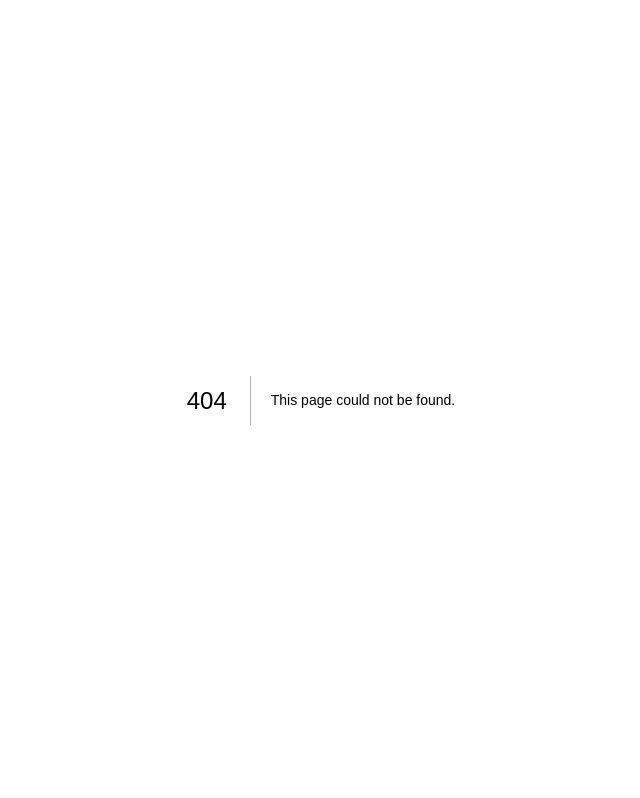
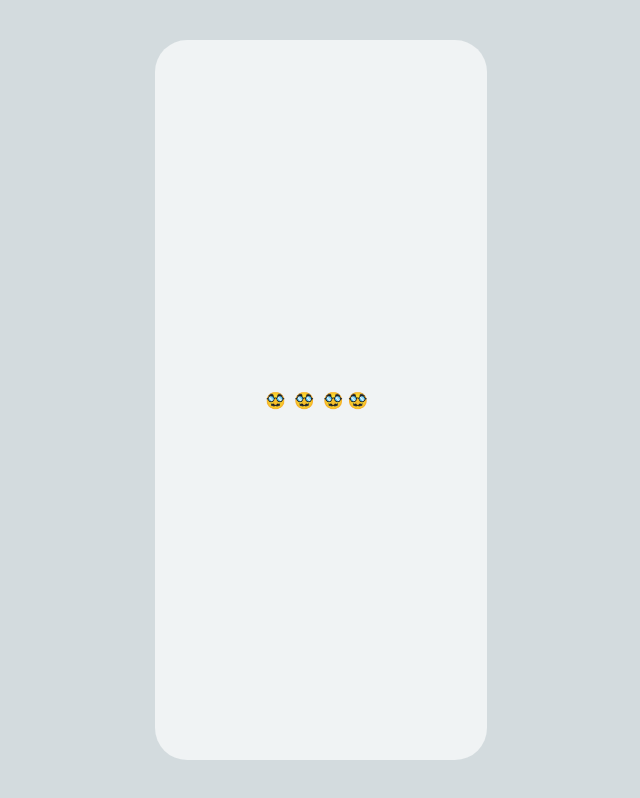
Before and after one commit to grahampaterson/interaction-playground, a Next.js app: page /framer/swap-reset in a window 1280 px wide. Before the commit this address had no page. Shown: the whole page, without its empty margins (319-959 px from the left). Built offline with nearby package versions, Linux system fonts and the light colour scheme.

Commit message:
added more examples

```diff
--- a/app/experiments/swipe-to-dismiss-v3/page.module.css
+++ b/app/experiments/swipe-to-dismiss-v3/page.module.css
@@ -17,6 +17,9 @@
 .content {
   margin-top: 62px;
   padding: 16px;
+  display: flex;
+  flex-direction: column;
+  gap: 16px;
 }
 
 .swipeWrap {
--- /dev/null
+++ b/app/framer/swap-reset/page.module.css
@@ -0,0 +1,38 @@
+.main {
+  display: flex;
+  width: 100vw;
+  height: 100vh;
+  background-color: hsl(200, 15%, 85%);
+  align-items: center;
+  justify-content: center;
+}
+
+.screen {
+  aspect-ratio: 375/812;
+  height: 90vh;
+  background-color: hsl(200, 15%, 95%);
+  border-radius: 32px;
+  display: flex;
+  align-items: center;
+  justify-content: center;
+  perspective: 200px;
+  position: relative;
+}
+
+.box {
+  padding: 16px;
+  background: hsl(200, 15%, 5%);
+  color: white;
+  /* border-radius: 1000px; */
+  overflow: hidden;
+}
+
+.inner {
+  width: 20px;
+  height: 20px;
+  background-color: hsl(0, 100%, 50%);
+}
+
+.textWrap {
+  display: flex;
+}
--- /dev/null
+++ b/app/framer/swap-reset/page.tsx
@@ -0,0 +1,97 @@
+"use client";
+
+import { AnimatePresence, motion, useAnimate } from "framer-motion";
+import styles from "./page.module.css";
+import React, { useState } from "react";
+import Image from "next/image";
+
+export default function Page() {
+  const [active, setActive] = React.useState(true);
+  const amount = "$23,135.83";
+
+  let out = amount.split("").map((n, i) => {});
+
+  return (
+    <div className={styles.main}>
+      <div
+        className={styles.screen}
+        onClick={() => {
+          setActive(!active);
+        }}
+      >
+        <div className={styles.textWrap}>
+          <motion.div
+            animate={{
+              scale: active ? 0 : 1,
+            }}
+          >
+            $
+          </motion.div>
+          <motion.div
+            animate={{
+              scale: active ? 1 : 0,
+            }}
+          >
+            🥸
+          </motion.div>
+          <motion.div
+            animate={{
+              scale: active ? 0 : 1,
+            }}
+          >
+            1
+          </motion.div>
+          <motion.div
+            animate={{
+              scale: active ? 1 : 0,
+            }}
+          >
+            🥸
+          </motion.div>
+          <motion.div
+            animate={{
+              scale: active ? 0 : 1,
+            }}
+          >
+            2
+          </motion.div>
+          <motion.div
+            animate={{
+              scale: active ? 1 : 0,
+            }}
+          >
+            🥸
+          </motion.div>
+          <motion.div
+            animate={{
+              scale: active ? 0 : 1,
+            }}
+          >
+            ,
+          </motion.div>
+          <motion.div
+            animate={{
+              scale: active ? 1 : 0,
+            }}
+          >
+            🥸
+          </motion.div>
+          <motion.div
+            animate={{
+              scale: active ? 0 : 1,
+            }}
+          >
+            3
+          </motion.div>
+          <motion.div
+            animate={{
+              scale: active ? 0 : 1,
+            }}
+          >
+            7
+          </motion.div>
+        </div>
+      </div>
+    </div>
+  );
+}
```
Also changed, not shown: app/experiments/swipe-to-dismiss-v3/page.tsx (+17 -4 lines).
